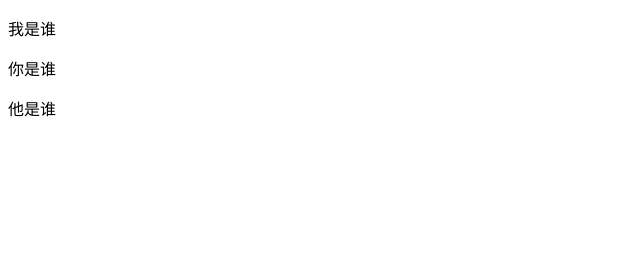
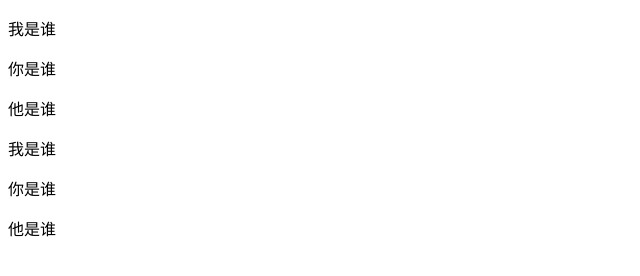
Before and after one commit to Makinodefinite/git_study, a plain HTML site: page index.html in a window 1280 px wide. Shown: the whole page, without its empty margins (0-640 px from the left). Drawn offline with Linux system fonts and the light colour scheme.

Commit message:
一次性

```diff
--- a/index.html
+++ b/index.html
@@ -9,5 +9,8 @@
     <p>我是谁</p>
     <p>你是谁</p>
     <p>他是谁</p>
+    <p>我是谁</p>
+    <p>你是谁</p>
+    <p>他是谁</p>
 </body>
 </html>
```
